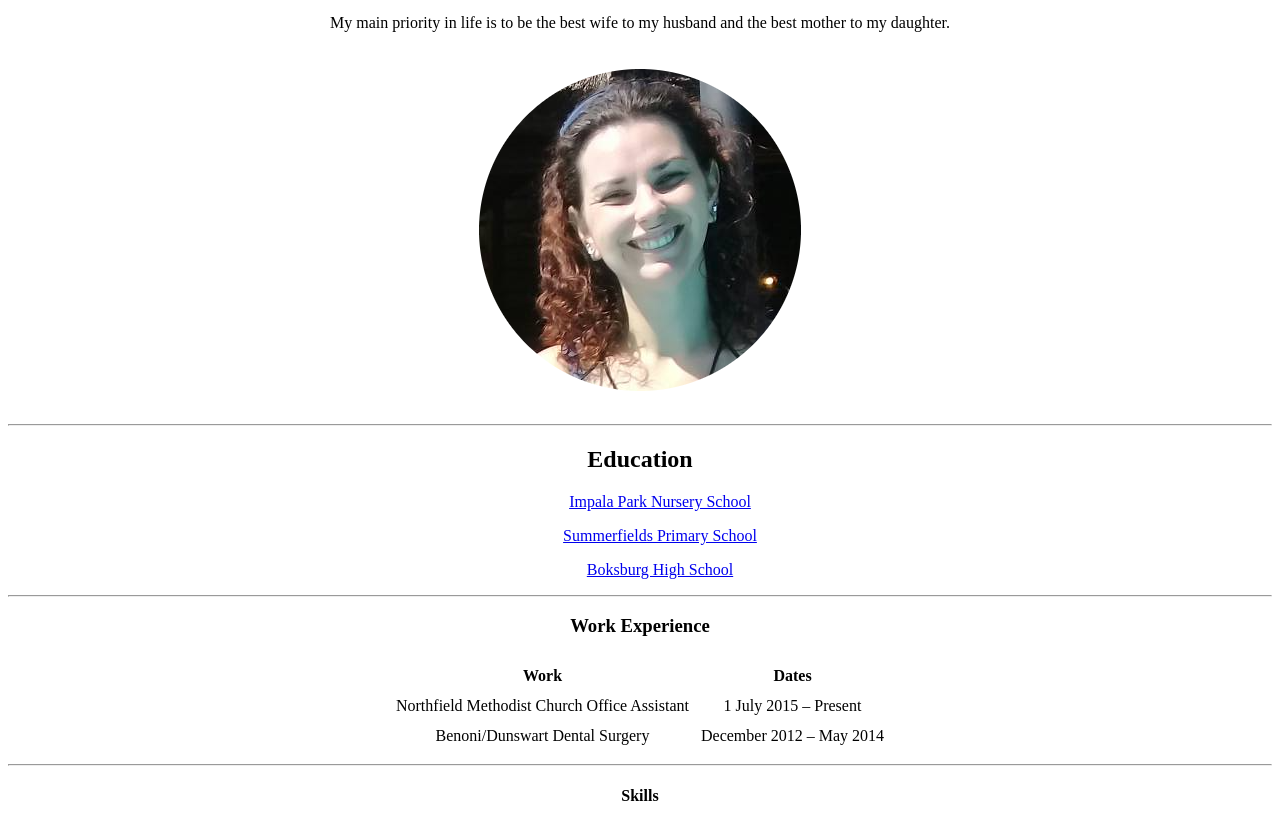
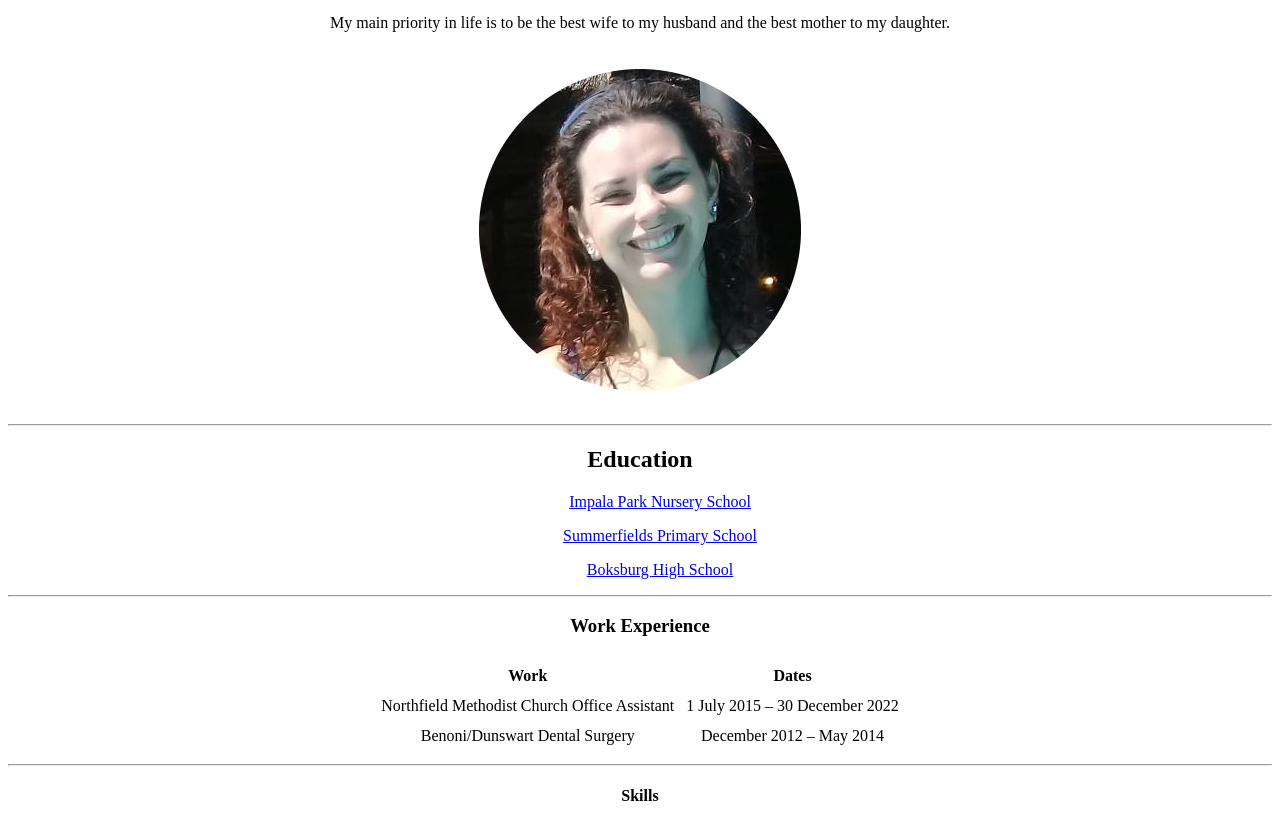
Before and after one commit to ClaireThomson/Newsletter-Signup, a plain HTML site: page index.html in a window 1280 px wide. Shown: the part 100-924 px from the top of the page. Drawn offline with Linux system fonts and the light colour scheme.

Commit message:
Update index.html

```diff
--- a/index.html
+++ b/index.html
@@ -46,7 +46,7 @@
             <center>Northfield Methodist Church Office Assistant
           </td>
           <td>
-            <center>1 July 2015 – Present
+            <center>1 July 2015 – 30 December 2022
           </td>
 </center>
 </tr>
```
